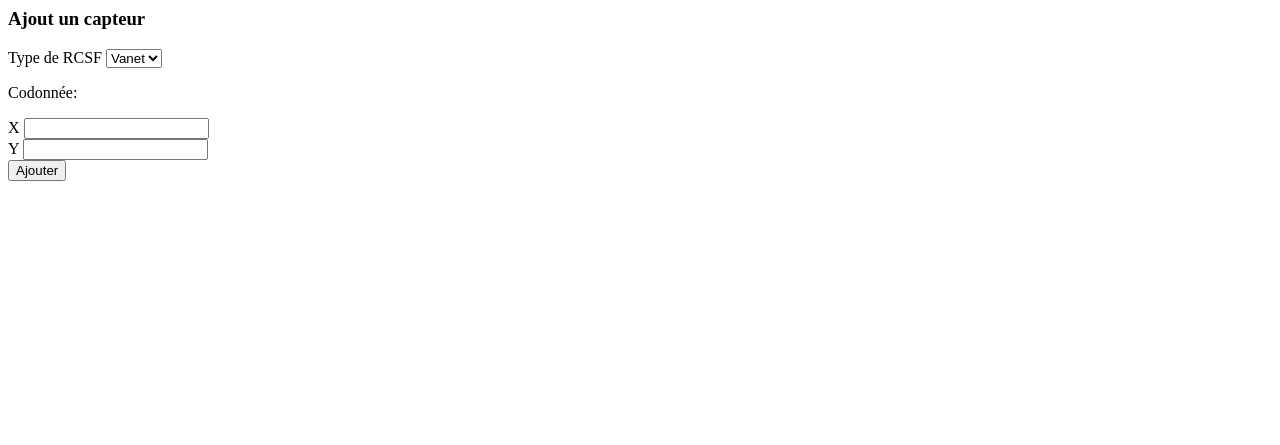
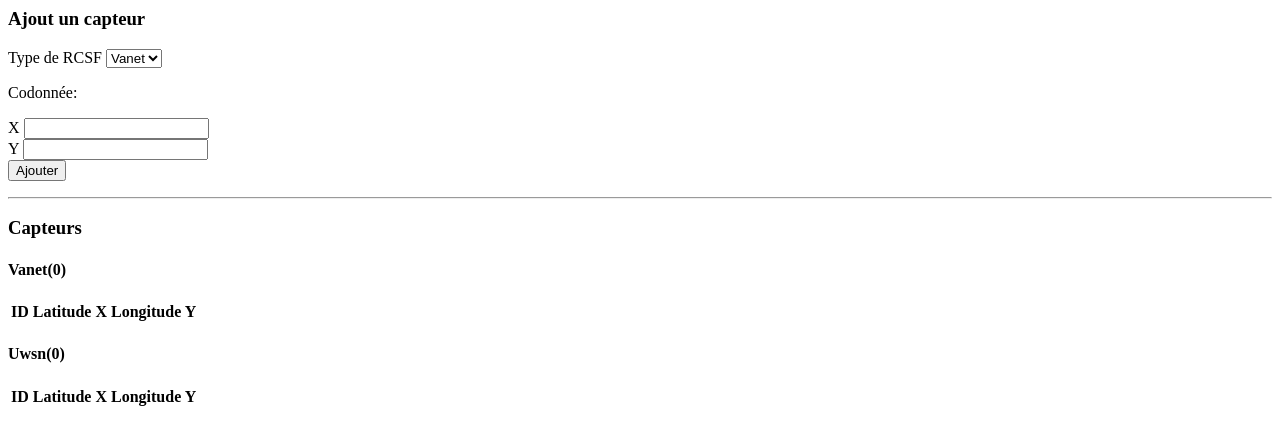
Before and after one commit to zamzoum94/RBK_assessment_php, a PHP site: page / in a window 1280 px wide. Shown: the top 445 px of the page. Run offline with PHP 8.4, Linux system fonts and the light colour scheme; tables that the repository leaves empty or names only in its code hold one stand-in row (values such as "Sample post"); data that the repository does not hold is empty.

Commit message:
selecting data

```diff
--- a/functions/sanatize.php
+++ b/functions/sanatize.php
@@ -3,3 +3,15 @@
     function escape($str){
         return htmlentities($str, ENT_QUOTES, "utf-8");
     }
+
+    function splitArrayType($array, $props = array()){
+        $newArray = array();
+        foreach($props as $prop){
+            foreach($array as $element){
+                if($element->type === $prop){
+                    $newArray[$prop][] = $element;
+                }
+            }
+        }
+        return $newArray;
+    }
--- a/index.php
+++ b/index.php
@@ -1,5 +1,6 @@
 <?php
     include_once "core/init.php";
+    $db = Db::getInstance();
 
     if(Input::exists("post")){
         var_dump($_POST);
@@ -8,6 +9,12 @@
 
         }
     }
+
+    $data = $db->query("SELECT * FROM capteur
+                        JOIN rcsf ON capteur.ref = rcsf.type
+                        ORDER BY 'type'")->getResults();
+
+    $data = splitArrayType($data, ["vanet", "uwsn"]);
 ?>
 
 <html>
@@ -15,7 +22,7 @@
         <title>Assessment</title>
     </head>
     <body>
-        <div>
+        <section>
             <h3>Ajout un capteur</h3>
             <form method="POST" action="">
                 <div>
@@ -36,6 +43,44 @@
                 </div>
                 <button type="submit">Ajouter</button>
             </form>
-        </div>
+        </section>
+        <hr>
+        <section>
+            <h3>Capteurs</h3>
+            <div>
+                <h4>Vanet(<?=count($data["vanet"]) ?>)</h4>
+                <table>
+                    <tr>
+                        <th>ID</th>
+                        <th>Latitude X</th>
+                        <th>Longitude Y</th>
+                    </tr>
+                    <?php foreach($data["vanet"] as $vanet){ ?>
+                    <tr>
+                        <td><?= $vanet->id ?></td>
+                        <td><?= $vanet->x_coordonne ?></td>
+                        <td><?= $vanet->y_coordonne ?></td>
+                    </tr>
+                    <?php } ?>
+                </table>
+            </div>
+            <div>
+                <h4>Uwsn(<?=count($data["uwsn"]) ?>)</h4>
+                <table>
+                    <tr>
+                        <th>ID</th>
+                        <th>Latitude X</th>
+                        <th>Longitude Y</th>
+                    </tr>
+                    <?php foreach($data["uwsn"] as $uwsn){ ?>
+                    <tr>
+                        <td><?= $uwsn->id ?></td>
+                        <td><?= $uwsn->x_coordonne ?></td>
+                        <td><?= $uwsn->y_coordonne ?></td>
+                    </tr>
+                    <?php } ?>
+                </table>
+            </div>
+        </section>
     </body>
 </html>
```
Also changed, not shown: 1 other file.
